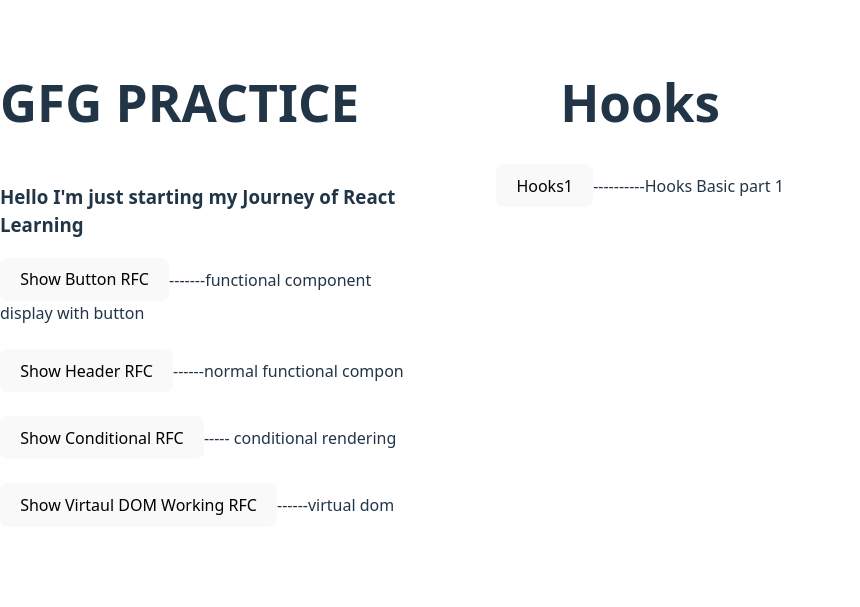
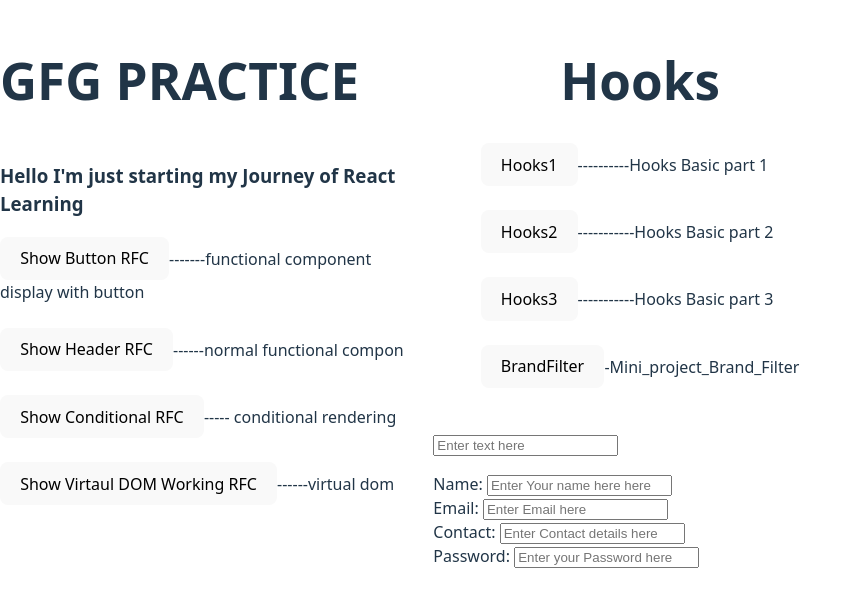
Before and after one commit to theamishdev/gfg_react_learning, a React (Vite) app in the folder gfg/: page /hooks3 in a window 1280 px wide. Shown: the part 117-724 px from the top of the page, without its empty margins (0-860 px from the left). Built offline with nearby package versions, Linux system fonts and the light colour scheme.

Commit message:
leant hooks for array object and created a mini project of product filter

```diff
--- a/gfg/src/App.jsx
+++ b/gfg/src/App.jsx
@@ -8,11 +8,15 @@
 import Admin from './practice/Admin'
 import VirtualDOM from './practice/VirtualDOM';
 import Hooks1 from './Hooks/Hooks1';
+import Hooks2 from './Hooks/Hooks2';
+import Hooks3 from './Hooks/Hooks3';
+import BrandFilter from './Hooks/BrandFilter';
 
 
 
 
 
+/* Shortcut key for comment---->  Alt+Shift+A */
 //----------------------------------------------------------------------------------------------------------
 
 
@@ -52,11 +56,17 @@
         <div style={{ display: 'flex', flexDirection: 'column', alignItems: 'center', width: '100%' }}>
           <h1>Hooks</h1>
           <div>
-            <button onClick={() => navigate('/hooks1')}>Hooks1</button>----------Hooks Basic part 1
+            <button onClick={() => navigate('/hooks1')}>Hooks1</button>----------Hooks Basic part 1<br></br><br></br>
+            <button onClick={() => navigate('/hooks2')}>Hooks2</button>-----------Hooks Basic part 2<br></br><br></br>
+            <button onClick={() => navigate('/hooks3')}>Hooks3</button>-----------Hooks Basic part 3<br></br><br></br>
+            <button onClick={() => navigate('/brandfilter')}>BrandFilter</button>-Mini_project_Brand_Filter<br></br><br></br>
           </div>
           <div style={{ marginTop: '20px', width: '100%' }}>
             <Routes>
               <Route path="/hooks1" element={<Hooks1 />} />
+              <Route path="/hooks2" element={<Hooks2 />} />
+              <Route path="/hooks3" element={<Hooks3 />} />
+              <Route path="/brandfilter" element={<BrandFilter />} />
             </Routes>
           </div>
         </div>
--- /dev/null
+++ b/gfg/src/Hooks/BrandFilter.jsx
@@ -0,0 +1,35 @@
+/* Create a list of object and then create a search bar and then when searched for any product it should show it*/
+import React from 'react'
+import { useState } from 'react';
+
+const allBrands=[
+    {id: "1", brandName: "Puma"},
+    {id: "2", brandName: "Adidas"},
+    {id: "3", brandName: "Nike"},
+    {id: "4", brandName: "reebook"}
+];
+
+export default function BrandFilter() {
+const [search,setsearch]=useState("")
+const [brands,setbrands]=useState(allBrands)
+
+const onsearch=(e)=>{
+    const val=e.target.value
+    setsearch(val)
+    const filteredBrands = allBrands.filter(brand =>
+        brand.brandName.toLowerCase().includes(val.toLowerCase())
+    )
+    setbrands(filteredBrands)
+}
+
+  return (
+    <div>
+      <input value={search} onChange={onsearch} placeholder='Enter the brand to search'/>
+      <ul>
+      {
+        brands.map(brand => <li key={brand.id}>{brand.brandName}</li>)
+      }
+      </ul>
+    </div>
+  )
+}
--- a/gfg/src/Hooks/Hooks1.jsx
+++ b/gfg/src/Hooks/Hooks1.jsx
@@ -1,7 +1,8 @@
 import React from 'react'
 import { useState } from 'react'
+/* Simple counter */                /* Shortcut key for comment---->  Alt+Shift+A */
+
 var count = 0;
-
 function logname() {
   return "Amish Naam toh suna hi hoga 😎 "
 }
--- /dev/null
+++ b/gfg/src/Hooks/Hooks2.jsx
@@ -0,0 +1,31 @@
+import React, { useState } from 'react'
+{/*Use of useState to show local useState use(like loca  variable)*/ }
+const AddButton = () => {
+const [count, setCount] = useState(0);
+const increment=()=>{
+    setCount(count+1);
+}
+
+  return (
+    <button onClick={increment}>Increment{count}</button>
+  )
+}
+
+const MinusButton = () => {
+const [count, setCount] = useState(0);
+const decrement=()=>{
+    setCount(count-1)
+}
+  return (
+    <button onClick={decrement}>Decrement{count}</button>
+  )
+}
+
+export default function Hooks2() {
+  return (
+    <>
+    <AddButton/>
+    <MinusButton/>
+    </>
+  )
+}
--- /dev/null
+++ b/gfg/src/Hooks/Hooks3.jsx
@@ -0,0 +1,57 @@
+/* Updating Objects using Hooks */
+import React, { useState } from 'react'
+export default function Hooks3() {
+    const [ch,setCh]=useState()
+    const initialState={
+        name: '',
+        email: '',
+        contact: '',
+        password: ''
+    }
+    const [form,setForm]=useState(initialState)
+    /* ----------------------------------------------------------------------------------------------------------------- */
+    const ChangeButton=(event)=>{               /* instead of event we can write e as well */
+        setCh(event.target.value)
+    }
+    /* ----------------------------------------------------------------------------------------------------------------- */
+    const Namechange=(e)=>{
+        setForm({...form,name: e.target.value})
+    }
+    const Emailchange=(e)=>{
+        setForm({...form,email: e.target.value})
+    }
+    const Contactchange=(e)=>{
+        setForm({...form,contact: e.target.value})
+    }
+
+    const Passwordchange=(e)=>{
+        setForm({...form,password: e.target.value})
+    }
+    console.log(form);
+
+    return (
+    <div>
+    <input onChange={ChangeButton} placeholder='Enter text here'/>
+    <p>{ch}</p>
+    <div>
+        <label>Name: </label>
+        <input  onChange={Namechange} placeholder='Enter Your name here here'/>
+    </div>
+    <div>
+        <label>Email: </label>
+        <input  onChange={Emailchange} placeholder='Enter Email here'/>
+    </div>
+
+    <div>
+        <label>Contact: </label>
+        <input  onChange={Contactchange} placeholder='Enter Contact details here'/>
+    </div>
+
+    <div>
+        <label>Password: </label>
+        <input  onChange={Passwordchange} placeholder='Enter your Password here'/>
+    </div>
+
+    </div>
+  )
+}
```
